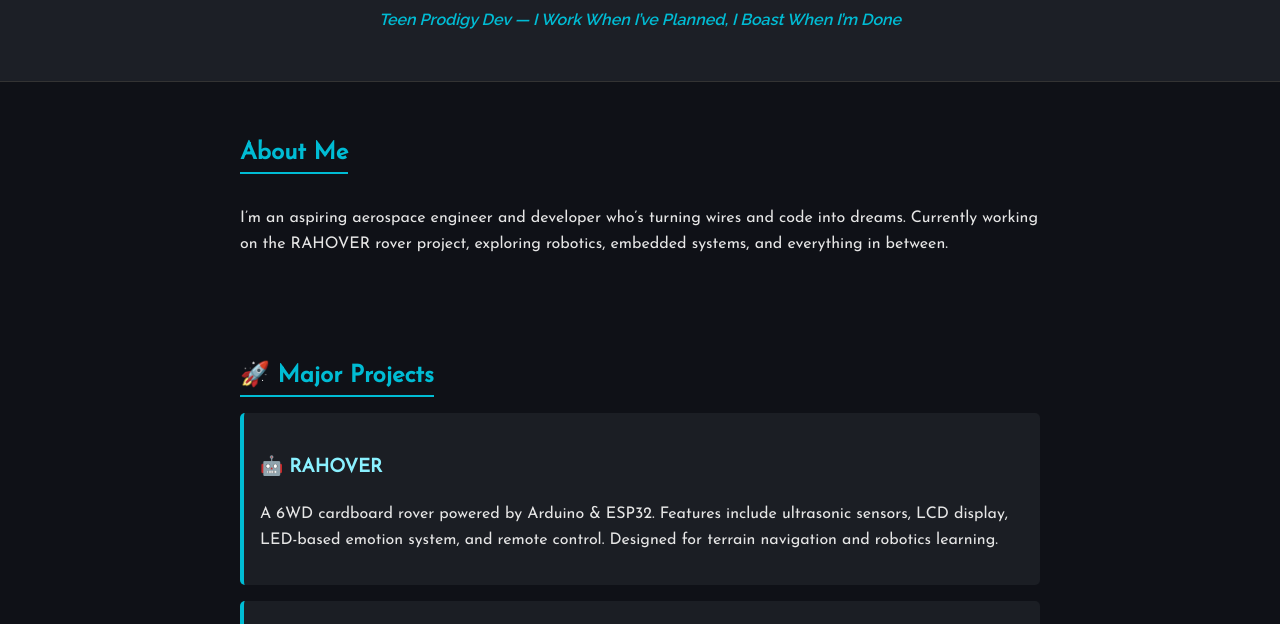
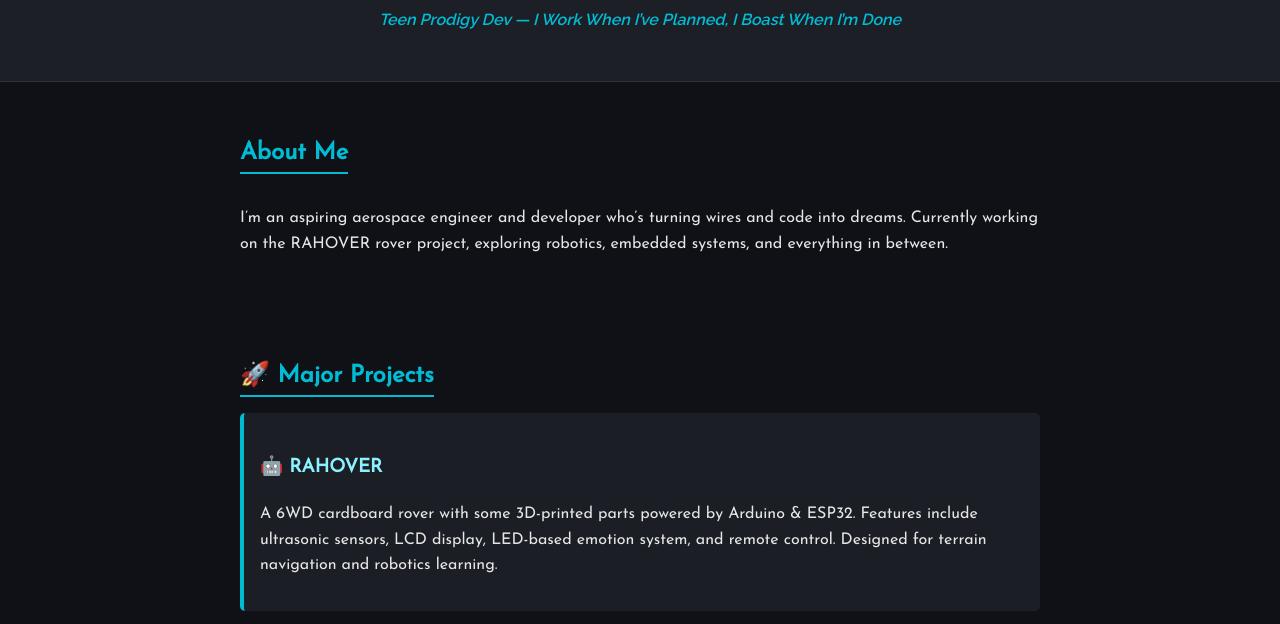
Before and after one commit to rahulsmritijeet/my_blog, a plain HTML site: page index.html in a window 1280 px wide. Shown: the part 119-743 px from the top of the page. Drawn offline with Linux system fonts and the light colour scheme; a script that the page names is missing.

Commit message:
Update index.html

```diff
--- a/index.html
+++ b/index.html
@@ -25,7 +25,7 @@
 
   <div class="project">
     <h3>🤖 RAHOVER</h3>
-    <p>A 6WD cardboard rover powered by Arduino & ESP32. Features include ultrasonic sensors, LCD display, LED-based emotion system, and remote control. Designed for terrain navigation and robotics learning.</p>
+    <p>A 6WD cardboard rover with some 3D-printed parts powered by Arduino & ESP32. Features include ultrasonic sensors, LCD display, LED-based emotion system, and remote control. Designed for terrain navigation and robotics learning.</p>
   </div>
 
   <div class="project">
```
